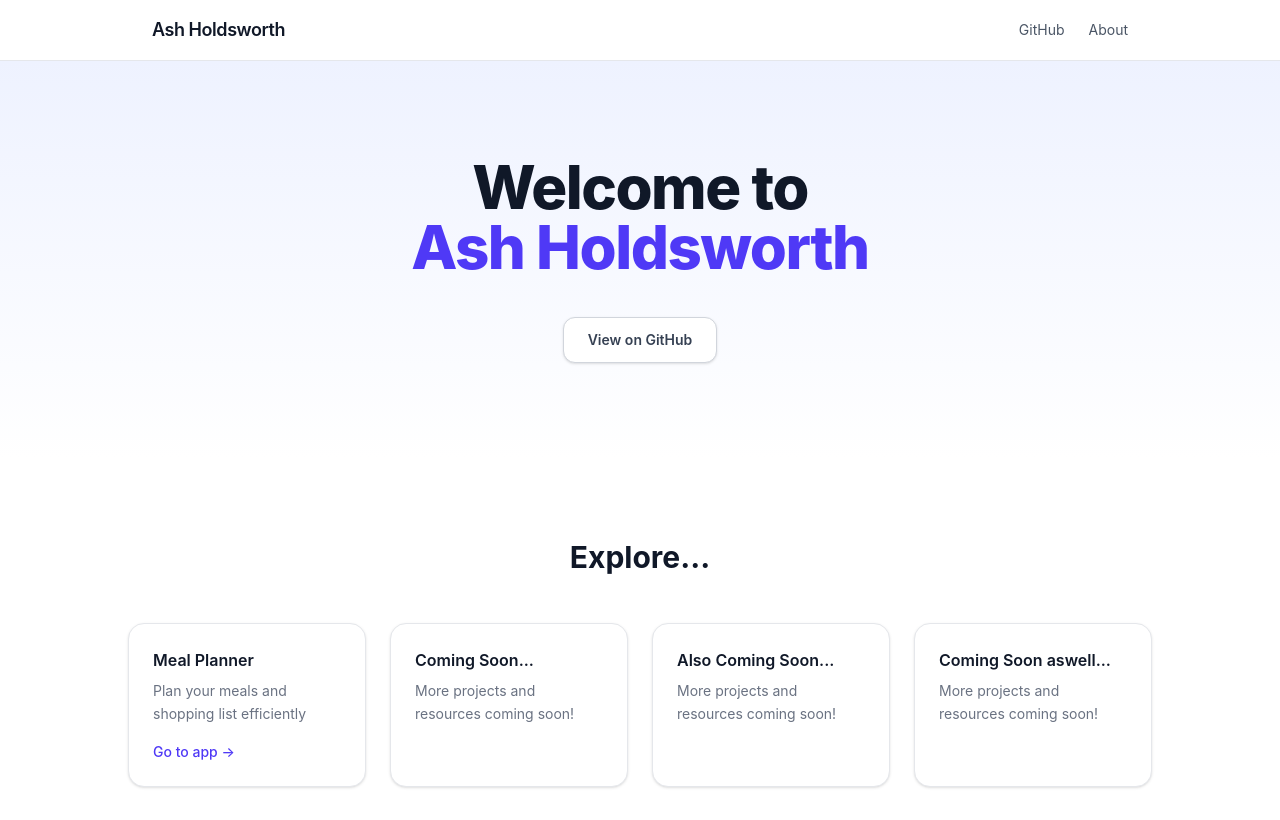
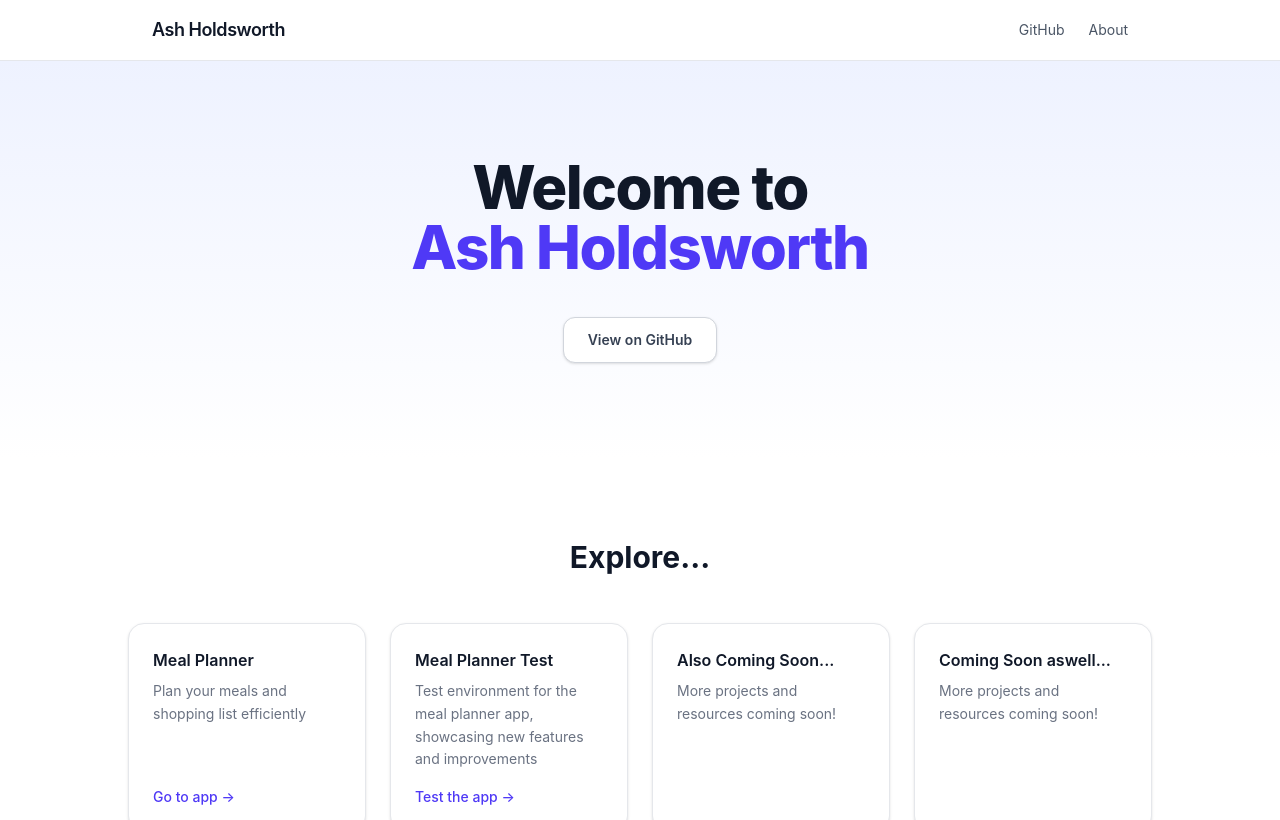
Before and after one commit to AshHoldsworth/landing-page, a SvelteKit app: page / in a window 1280 px wide. Shown: the top 820 px of the page. Built offline with nearby package versions, Linux system fonts and the light colour scheme.

Commit message:
add link to meal planner test

```diff
--- a/src/routes/+page.svelte
+++ b/src/routes/+page.svelte
@@ -8,10 +8,10 @@
         label: 'Go to app →'
       },
       {
-        title: 'Coming Soon...',
-        description: 'More projects and resources coming soon!',
-        href: 'https://ashholdsworth.co.uk/',
-        label: undefined
+        title: 'Meal Planner Test',
+        description: 'Test environment for the meal planner app, showcasing new features and improvements',
+        href: 'https://mealplanner.test.ashholdsworth.co.uk/',
+        label: 'Test the app →'
       },
       {
         title: 'Also Coming Soon...',
```
